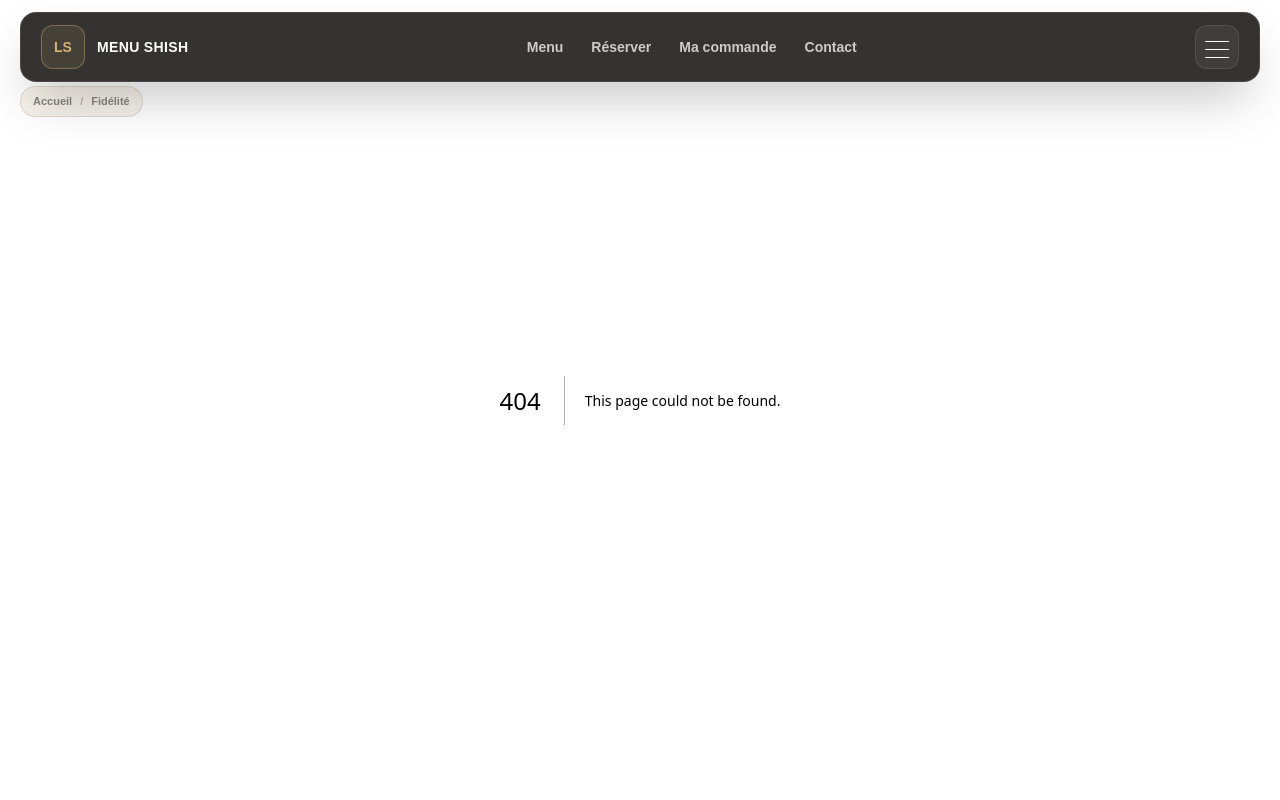
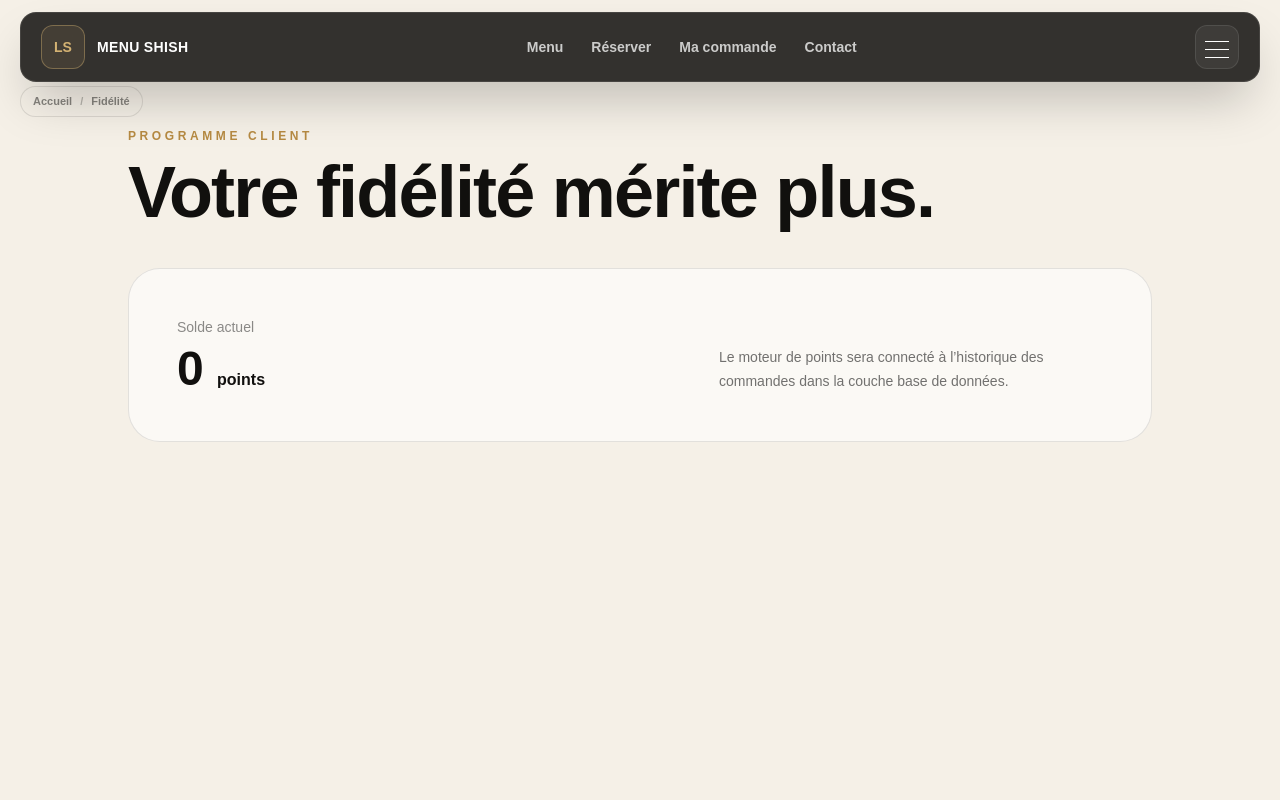
Before and after one commit to mountaga-tall/lashish-nouveau, a Next.js app: page /fidelite in a window 1280 px wide. Before the commit this address had no page. Shown: the top 800 px of the page. Built offline with nearby package versions, Linux system fonts and the light colour scheme.

Commit message:
V2: add app/fidelite/page.tsx

```diff
--- /dev/null
+++ b/app/fidelite/page.tsx
@@ -0,0 +1,18 @@
+export const metadata = { title: "Fidélité", description: "Programme de fidélité Menu Shish." };
+
+export default function LoyaltyPage() {
+  return (
+    <main className="min-h-screen bg-[#f5f0e7] px-5 pb-20 pt-32 sm:px-8 lg:px-12">
+      <div className="mx-auto max-w-5xl">
+        <p className="text-xs font-bold uppercase tracking-[.3em] text-[#b68a42]">Programme client</p>
+        <h1 className="mt-3 text-5xl font-black tracking-tight sm:text-7xl">Votre fidélité mérite plus.</h1>
+        <div className="mt-10 rounded-[2rem] border border-black/10 bg-white/60 p-8 sm:p-12">
+          <div className="flex flex-col gap-6 sm:flex-row sm:items-end sm:justify-between">
+            <div><p className="text-sm text-black/45">Solde actuel</p><p className="mt-2 text-5xl font-black">0 <span className="text-base">points</span></p></div>
+            <p className="max-w-sm text-sm leading-6 text-black/55">Le moteur de points sera connecté à l’historique des commandes dans la couche base de données.</p>
+          </div>
+        </div>
+      </div>
+    </main>
+  );
+}
```
